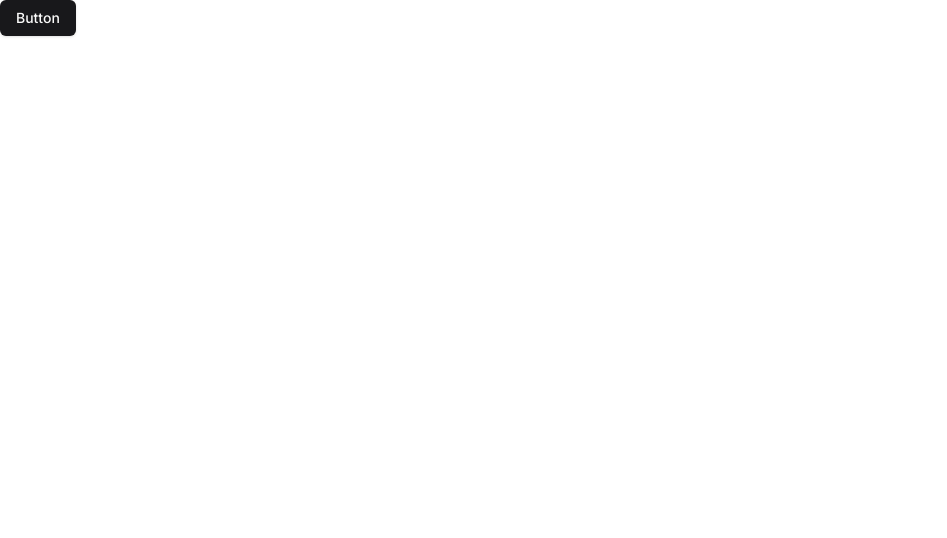
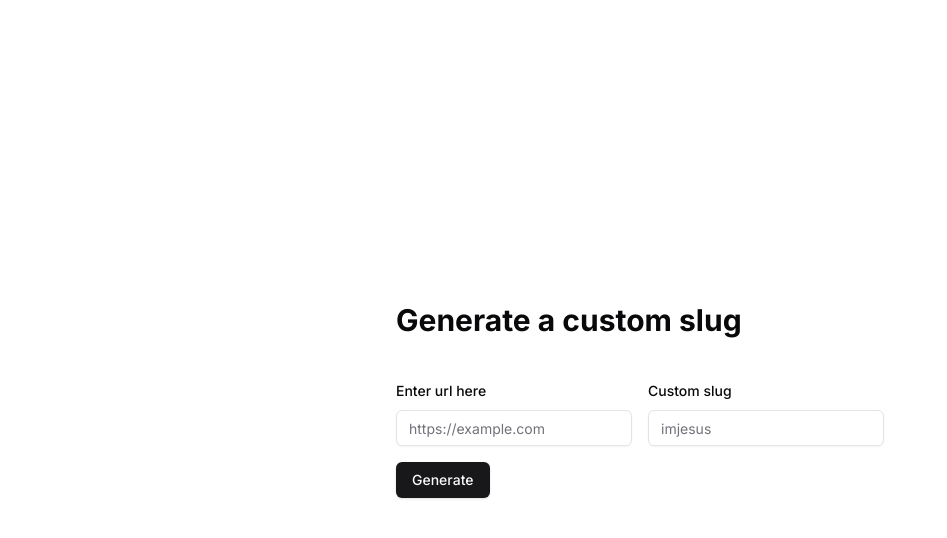
Before and after one commit to imjesusc/slug-generator, a Next.js app: page / in a window 1280 px wide. Shown: the top 538 px of the page, without its empty margins (0-947 px from the left). Built offline with nearby package versions, Linux system fonts and the light colour scheme.

Commit message:
feat(Root): Added SimpleSlugForm component

```diff
--- a/src/app/page.tsx
+++ b/src/app/page.tsx
@@ -1,10 +1,8 @@
-'use client'
-import { Button } from '@/components/ui/button'
+import { SimpleSlugForm } from '@/components/organisms'
 
 export default function Home () {
-  return (
-    <main>
-      <Button onClick={() => { console.log('clicked') }}>Button</Button>
-    </main>
-  )
+  return <main className='w-screen h-screen grid gap-10 place-content-center'>
+    <h1 className='text-3xl font-bold'>Generate a custom slug</h1>
+    <SimpleSlugForm />
+  </main>
 }
--- a/src/components/index.ts
+++ /dev/null
@@ -1,2 +0,0 @@
-export * from './ui/button'
-export * from './ui/dialog'
--- /dev/null
+++ b/src/components/organisms/SimpleSlugForm.tsx
@@ -0,0 +1,72 @@
+"use client"
+
+import { zodResolver } from "@hookform/resolvers/zod"
+import { useForm } from "react-hook-form"
+import * as z from "zod"
+import {
+  FormControl,
+  FormField,
+  FormItem,
+  FormLabel,
+  FormMessage,
+  Button,
+  Form,
+   Input
+} from "@/components/ui"
+
+const formSchema = z.object({
+  originalUrl: z.string().refine((url) => /^(https?|ssh):\/\/[^\s\/$.?#].[^\s]*$/.test(url)),
+  slug: z.string().refine((value) => /^[a-zA-Z0-9_.-]+$/.test(value))
+})
+export const SimpleSlugForm = () => {
+  const form = useForm<z.infer<typeof formSchema>>({
+    resolver: zodResolver(formSchema),
+    defaultValues: {
+      originalUrl: "",
+      slug: "",
+    },
+  })
+
+  const onSubmit = (data: z.infer<typeof formSchema>) => {
+    console.log(data)
+  }
+
+  return (
+    <Form {...form}>
+      <form onSubmit={form.handleSubmit(onSubmit)}
+      className="grid gap-4 grid-cols-2">
+        <FormField
+          control={form.control}
+          name="originalUrl"
+          render={({ field }) => (
+            <FormItem>
+              <FormLabel>Enter url here</FormLabel>
+              <FormControl>
+                <Input type="text" placeholder="https://example.com" {...field} />
+              </FormControl>
+              <FormMessage />
+            </FormItem>
+          )}
+        />
+
+        <FormField
+          control={form.control}
+          name="slug"
+          render={({ field }) => (
+            <FormItem>
+              <FormLabel>Custom slug</FormLabel>
+              <FormControl>
+                <Input type="text" placeholder="imjesus" {...field} />
+              </FormControl>
+              <FormMessage />
+            </FormItem>
+          )}
+        />
+
+        <div className="col-span-2">
+          <Button>Generate</Button>
+        </div>
+      </form>
+    </Form>
+  )
+}
--- /dev/null
+++ b/src/components/organisms/index.ts
@@ -0,0 +1 @@
+export * from './SimpleSlugForm';
```
